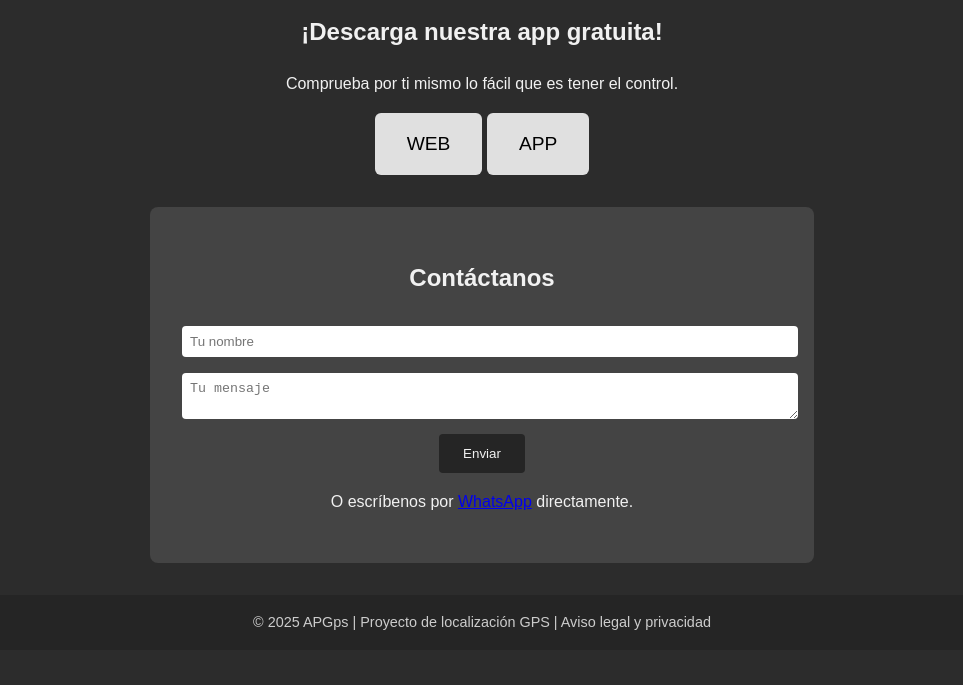
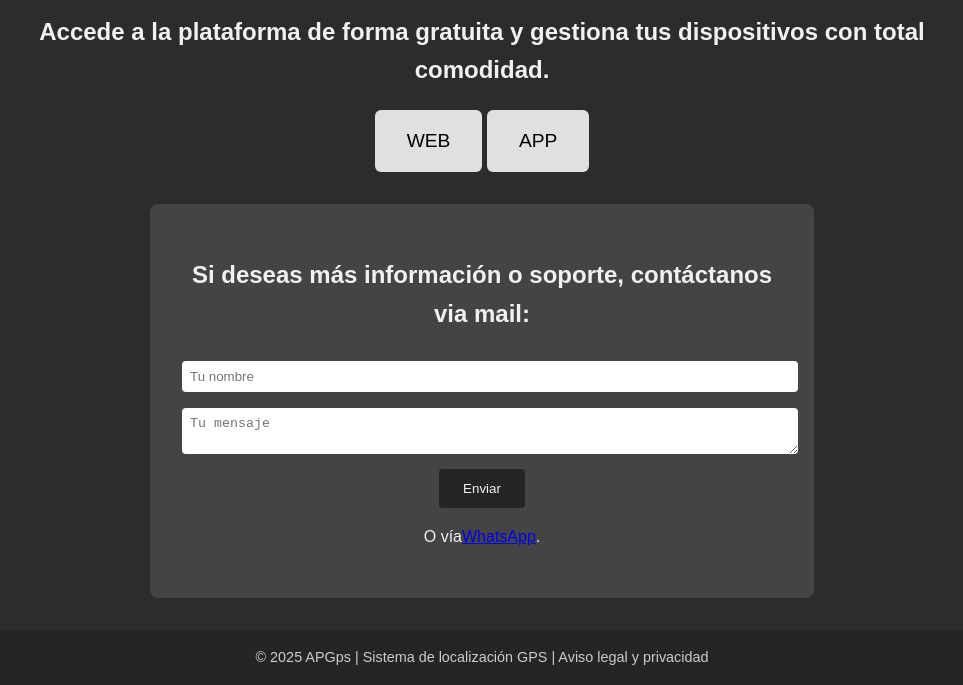
Before and after one commit to peremarques93/apgps, a plain HTML site: page index.html in a window 1280 px wide. Shown: the part 2111-2796 px from the top of the page, without its empty margins (158-1121 px from the left). Before the commit the page ends 2761 px from the top, so only its background shows below. Drawn offline with Linux system fonts and the light colour scheme.

Commit message:
index.html

```diff
--- a/index.html
+++ b/index.html
@@ -316,8 +316,7 @@
   </section>
 
   <section class="cta">
-    <h2>¡Descarga nuestra app gratuita!</h2>
-    <p>Comprueba por ti mismo lo fácil que es tener el control.</p>
+    <h2>Accede a la plataforma de forma gratuita y gestiona tus dispositivos con total comodidad.</h2>
     <div class="botones-cta">
       <a href="http://3.66.72.52:5173" class="boton" target="_blank" rel="noopener noreferrer">WEB</a>
       <a href="http://3.66.72.52:5173" class="boton" target="_blank" rel="noopener noreferrer">APP</a>
@@ -326,17 +325,17 @@
 
 
   <section id="contacto" class="cta-contacto">
-    <h2>Contáctanos</h2>
+    <h2>Si deseas más información o soporte, contáctanos via mail:</h2>
     <form onsubmit="enviarFormulario(event)">
       <input type="text" id="nombre" placeholder="Tu nombre" required>
       <textarea id="mensaje" placeholder="Tu mensaje" required></textarea>
       <button type="submit">Enviar</button>
     </form>
-    <p>O escríbenos por <a href="https://wa.me/34672096991" target="_blank">WhatsApp</a> directamente.</p>
+    <p>O vía<a href="https://wa.me/34672096991" target="_blank">WhatsApp</a>.</p>
   </section>
 
   <footer>
-    &copy; 2025 APGps | Proyecto de localización GPS | Aviso legal y privacidad
+    &copy; 2025 APGps | Sistema de localización GPS | Aviso legal y privacidad
   </footer>
 </body>
 </html>
```
